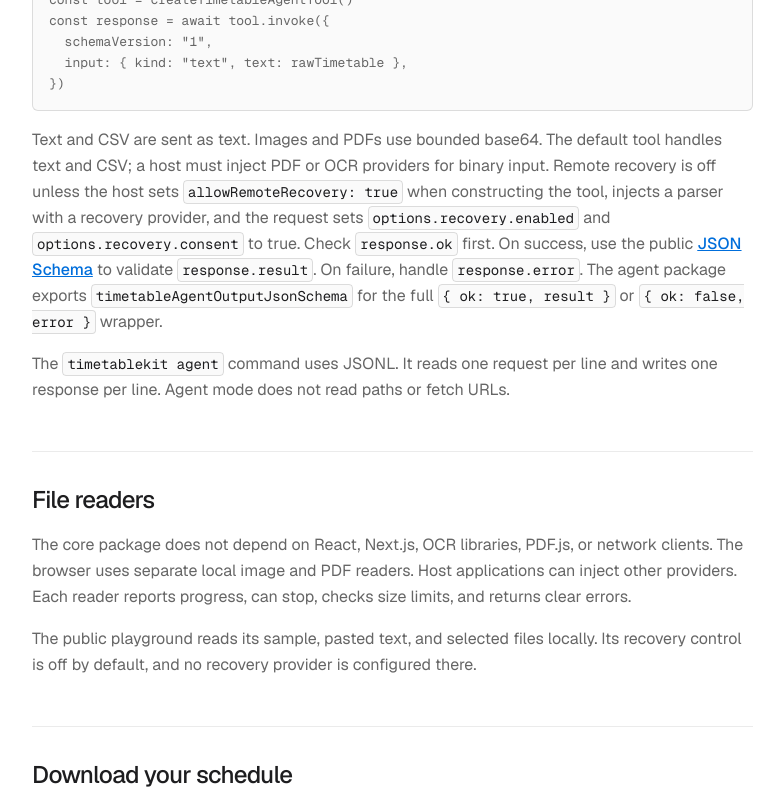
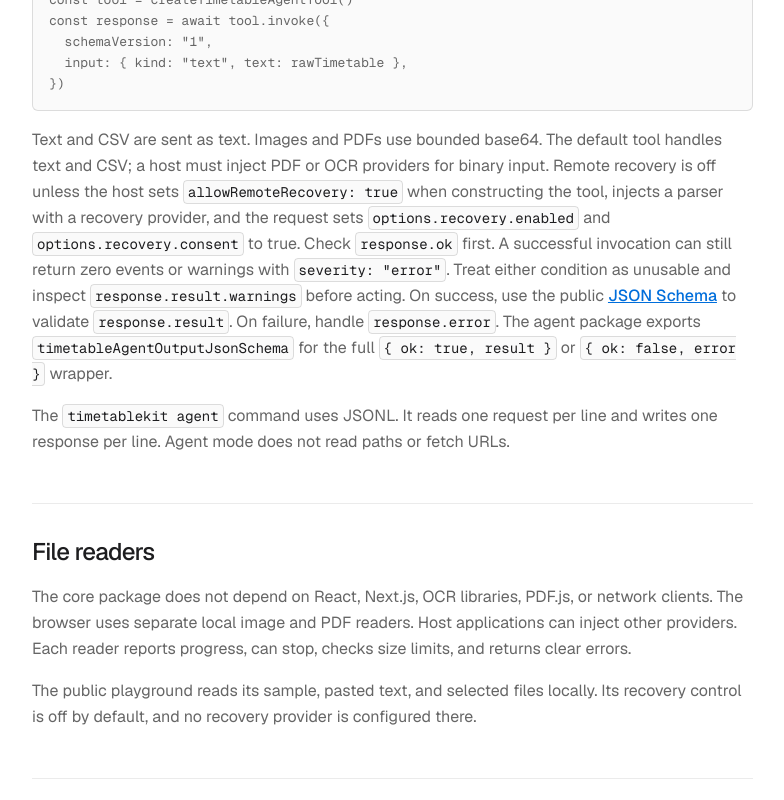
Before and after one commit to ndycode/timetablekit, a Next.js app in the folder apps/web/: page /docs in a window 1280 px wide. Shown: the part 1640-2440 px from the top of the page, without its empty margins (284-1068 px from the left). Built offline with nearby package versions, Linux system fonts and the light colour scheme; no server answers.

Commit message:
docs(agent): clarify unusable parse results

```diff
--- a/apps/web/app/docs/page.tsx
+++ b/apps/web/app/docs/page.tsx
@@ -107,7 +107,11 @@ const response = await tool.invoke({
               the tool, injects a parser with a recovery provider, and the
               request sets <code>options.recovery.enabled</code> and{" "}
               <code>options.recovery.consent</code> to true. Check{" "}
-              <code>response.ok</code> first. On success, use the public{" "}
+              <code>response.ok</code> first. A successful invocation can still
+              return zero events or warnings with{" "}
+              <code>severity: &quot;error&quot;</code>. Treat either condition
+              as unusable and inspect <code>response.result.warnings</code>{" "}
+              before acting. On success, use the public{" "}
               <a href="/schema/timetable-result.schema.json">JSON Schema</a> to
               validate <code>response.result</code>. On failure, handle{" "}
               <code>response.error</code>. The agent package exports{" "}
--- a/packages/agent/src/index.ts
+++ b/packages/agent/src/index.ts
@@ -138,7 +138,7 @@ export type TimetableAgentCapabilities = {
 export const timetableParseToolDefinition: TimetableAgentToolDefinition = {
   name: TIMETABLE_AGENT_TOOL_NAME,
   description:
-    "Parse a timetable into validated events, warnings, conflicts, confidence, and source metadata. Inputs are local text, CSV, or bounded base64 binary data. Binary parsing requires a host-injected provider. Remote recovery is disabled unless the host opts in. Check warnings when no events are found. Remote URLs are not fetched.",
+    "Parse a timetable into validated events, warnings, conflicts, confidence, and source metadata. Inputs are local text, CSV, or bounded base64 binary data. Binary parsing requires a host-injected provider. Remote recovery is disabled unless the host opts in. A successful invocation can still return zero events or error-severity warnings. Hosts must inspect warnings and treat either condition as unusable before acting. Remote URLs are not fetched.",
   inputSchema: timetableAgentInputJsonSchema,
   outputSchema: timetableAgentOutputJsonSchema,
 };
```
Also changed, not shown: packages/agent/README.md, 2 other files (tests, documents, lock files or other folders).
